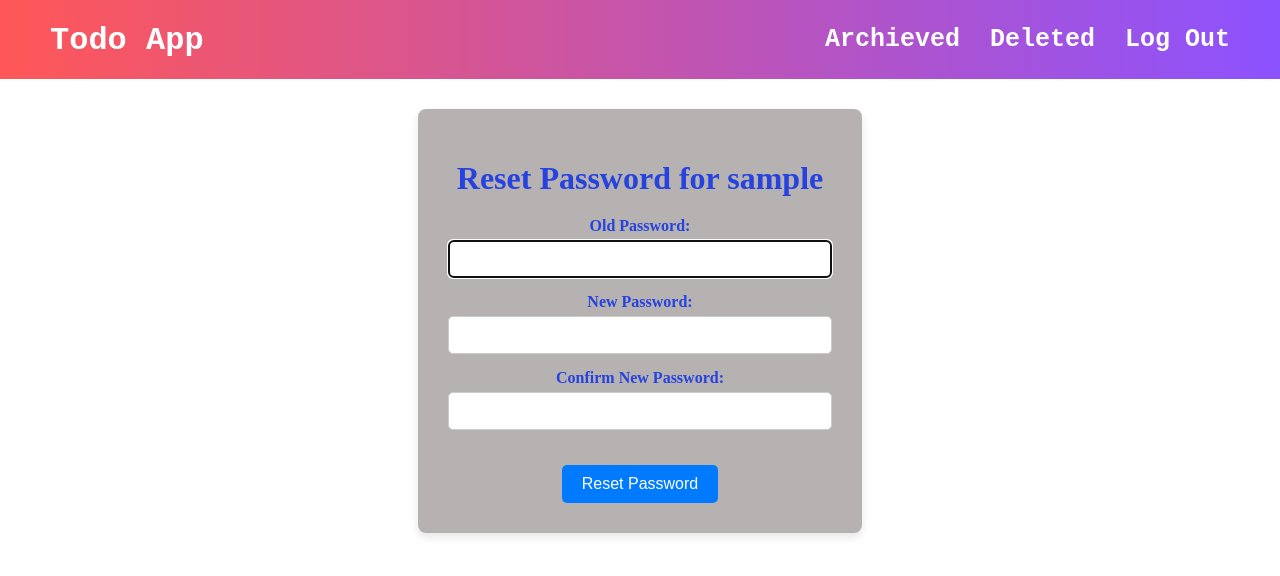
After one commit to coderiukl/django-tiny-app, a Django app: page /admin-custome/manage-users/reset-password/1/ in a window 1280 px wide. The commit adds this page. Shown: the top 576 px of the page. Run offline with Django 5.2, Linux system fonts and the light colour scheme; the visitor is signed in with stand-in values (Sample User, id 1); data comes from the database, SQL or seed files in the repository.

Commit message:
Release Version 1 2 3 4

```diff
--- a/todo_app/static/css/style.css
+++ b/todo_app/static/css/style.css
@@ -155,7 +155,7 @@ button.add_task:hover {
 }
 
 
-/* login.html */
+/* <---------------------------------------------- login ------------------------------------------> */
 .login {
     width: 350px;
     padding: 40px 30px;
@@ -205,7 +205,7 @@ button.add_task:hover {
 }
 
 
-/* signup.html */
+/* <------------------------------------------ Signup -----------------------------------------------> */
 .registration {
     display: flex;
     justify-content: center;
@@ -367,7 +367,7 @@ button.add_task:hover {
 }
 
 
-/* Edit */
+/* <---------------------------Edit-------------------------->*/
 /* Modal mặc định ẩn */
 .modal {
     display: none;
@@ -451,3 +451,174 @@ button.add_task:hover {
     padding: 20px;
     text-align: center;
 }
+
+/* admin-manage_users */
+.container-admin {
+    max-width: 1200px;
+    margin: 0 auto;
+    padding: 30px;
+    background-color: #293342;
+    border-radius: 10px;
+    box-shadow: 0 4px 10px rgba(0, 0, 0, 0.1);
+    margin-top: 30px;
+}
+
+.container-admin h1 {
+    text-align: center;
+    color: white;
+    font-family: 'Gill Sans', 'Gill Sans MT', Calibri, 'Trebuchet MS', sans-serif ;
+    margin-bottom: 20px;
+    font-size: 36px;
+    font-weight: bold;
+}
+
+.table-users {
+    width: 100%;
+    border-collapse: collapse;
+    background-color: #ffffff;
+    margin-top: 20px;
+    border-radius: 8px;
+    overflow: hidden;
+    box-shadow: 0 2px 5px rgba(0, 0, 0, 0.1)
+}
+
+.table-users thead {
+    background-color: #4e73df;
+    color: white;
+    text-align: left;
+}
+
+.table-users th, .table-users td {
+    padding: 15px;
+    text-align: left;
+    font-size: 16px;
+}
+
+.table-users tbody tr:nth-child(even){
+    background-color: #f2f2f2;
+}
+
+.table-users tbody tr:hover {
+    background-color: #d3d3d3;
+}
+
+.table-users a {
+    text-decoration: none;
+    color: #ffffff;
+    background-color: #4e73df;
+    padding: 8px 15px;
+    border-radius: 5px;
+    margin-right: 10px;
+    transition: background-color 0.3s ease;
+}
+
+.table-users a:hover {
+    background-color: #2c3e50;
+}
+
+.table-users tbody tr td[colspan="4"]{
+    text-align: center;
+    color: #888;
+    font-style: italic;
+}
+
+.container-admin .message {
+    padding: 10px;
+    background-color: #f8d7da;
+    color: #721c24;
+    margin-bottom: 20px;
+    border: 1px solid #f5c6cb;
+    border-radius: 5px;
+}
+
+container-admin .success-message {
+    background-color: #d4edda;
+    color: #155724;
+    border: 1px solid #c3e6cb;
+}
+
+/* Điều chỉnh các liên kết */
+.container-admin a {
+    color: white;
+}
+
+.container-admin a:hover {
+    text-decoration: underline;
+}
+
+/* <------------------------- Reset Password ------------------------------------->*/
+/* Container for the reset password page */
+.container-resetpassword {
+    width: 30%;
+    margin: 0 auto;
+    padding: 30px;
+    background-color: #b6b2b2;
+    border-radius: 8px;
+    box-shadow: 0 4px 8px rgba(0, 0, 0, 0.1);
+    text-align: center;
+    margin-top: 30px;
+}
+
+.container-resetpassword h1 {
+    color: #2642df;
+    margin-bottom: 20px;
+}
+
+/* Form styling */
+.reset-form {
+    display: flex;
+    flex-direction: column;
+    align-items: center;
+}
+
+.form-group {
+    width: 100%;
+    margin-bottom: 15px;
+}
+
+.container-resetpassword label {
+    font-size: 16px;
+    color: #2642df;
+    display: block;
+    font-weight: 600;
+    margin-bottom: 5px;
+}
+
+.container-resetpassword input {
+    width: 100%;
+    padding: 10px;
+    border-radius: 5px;
+    border: 1px solid #ccc;
+    font-size: 14px;
+    box-sizing: border-box;
+}
+
+/* Error message styling */
+.error-message {
+    color: red;
+    font-size: 12px;
+    margin-top: 5px;
+}
+
+/* Button styling */
+.reset-password-btn {
+    background-color: #007bff;
+    color: white;
+    padding: 10px 20px;
+    border: none;
+    border-radius: 5px;
+    font-size: 16px;
+    cursor: pointer;
+    margin-top: 20px;
+}
+
+.reset-password-btn:hover {
+    background-color: #0056b3;
+}
+
+/* Responsive styling */
+@media (max-width: 768px) {
+    .container-resetpassword {
+        width: 90%;
+    }
+}
--- a/todo_app/templates/archieved.html
+++ b/todo_app/templates/archieved.html
@@ -6,10 +6,10 @@
     <h1>Your tasks archieved there</h1>
     <table class="table-archieved">
         <tbody>
-            {% for item in tasks_archieved%}
+            {% for item in tasks_archieved %}
             <tr class="task-item">
                 <td>
-                    <a href="{% url 'update' item.pk%}?action=is_completed" class="task-title {% if item.is_completed %} completed-task {% else %} pending-task {% endif %}"
+                    <a href="{% url 'update' item.pk %}?action=is_completed" class="task-title {% if item.is_completed %} completed-task {% else %} pending-task {% endif %}"
                        id="task_{{ item.pk }}" onclick="toggleCompleted(event, {{ item.pk }})">
                         {{ item.title }}
                     </a>
--- /dev/null
+++ b/todo_app/templates/reset_password.html
@@ -0,0 +1,39 @@
+{% extends "base.html" %}
+{% load static %}
+{% block content %}
+    <div class="container-resetpassword">
+        <h1>Reset Password for {{ user.username }}</h1>
+        <form method="POST" class="reset-form">
+            {% csrf_token %}
+
+            <!-- Old Password Field -->
+            <div class="form-group">
+                <label for="old_password">Old Password:</label>
+                {{ form.old_password }}
+                {% for error in form.old_password.errors %}
+                    <div class="error-message">{{ error }}</div>
+                {% endfor %}
+            </div>
+
+            <!-- New Password Field -->
+            <div class="form-group">
+                <label for="new_password">New Password:</label>
+                {{ form.new_password1 }}
+                {% for error in form.new_password.errors %}
+                    <div class="error-message">{{ error }}</div>
+                {% endfor %}
+            </div>
+
+            <!-- Confirm New Password Field -->
+            <div class="form-group">
+                <label for="new_password2">Confirm New Password:</label>
+                {{ form.new_password2 }}
+                {% for error in form.new_password2.errors %}
+                    <div class="error-message">{{ error }}</div>
+                {% endfor %}
+            </div>
+
+            <button type="submit" class="reset-password-btn">Reset Password</button>
+        </form>
+    </div>
+{% endblock %}
--- a/todo_app/urls.py
+++ b/todo_app/urls.py
@@ -13,5 +13,9 @@ urlpatterns = [
     path('deleted/',views.delete_task, name='deleted'),
     path('<int:pk>/edit/',views.update_task, name='update'),
     path('empty_recycle_bin/', views.empty_recycle_bin, name='empty_recycle_bin'),
+    # admin
+    path('admin-custome/manage-users/', views.manage_users, name='manage_users'),
+    path('admin-custome/manage-users/block/<int:user_id>/', views.toggle_block_user, name='toggle_block_user'),
+    path('admin-custome/manage-users/reset-password/<int:user_id>/', views.reset_password, name='reset_password'),
 
 ] + static(settings.STATIC_URL, document_root=settings.STATIC_ROOT)
--- a/todo_app/views.py
+++ b/todo_app/views.py
@@ -1,10 +1,11 @@
 from django.shortcuts import render, redirect, get_object_or_404
 from .models import Task
 from .forms import TaskForm, LoginForm, RegistrationForm
-from django.contrib.auth import authenticate, login, logout
+from django.contrib.auth import authenticate, login, logout, get_user_model, update_session_auth_hash
 from django.contrib import messages
 from django.contrib.auth.decorators import login_required, user_passes_test
 from django.contrib.auth.models import User
+from django.contrib.auth.forms import PasswordChangeForm
 
 
 # Create your views here.
@@ -69,14 +70,18 @@ def signin(request):
     if request.method == "POST":
         form = LoginForm(request.POST)
         if form.is_valid():
-            username = form.cleaned_data.get("username")
-            password = form.cleaned_data.get("password")
+            username = request.POST["username"]
+            password = request.POST["password"]
+            user = authenticate(request, username=username, password=password)
 
-            user = authenticate(request, username=username, password=password)
             if user is not None:
-                login(request, user)
-                messages.success(request, "Login successful! Welcome back 🎉")
-                return redirect('home')  # Chuyển hướng về trang chủ
+                if user.is_active:
+                    login(request, user)
+                    messages.success(request, "Login successful! Welcome back 🎉")
+                    return redirect('home')  # Chuyển hướng về trang chủ
+                else:
+                    messages.error(request, "Your account has been blocked.")
+                    return redirect('signin')
             else:
                 messages.error(request, "Invalid username or password!")  # Hiển thị lỗi
                 return render(request, "signin.html", {"loginform": form})  # Render lại trang login với lỗi
@@ -110,7 +115,47 @@ def logout_view(request):
 def is_admin(user):
     return user.is_superuser
 
-@user_passes_test(is_admin, login_url='/')
-def admin_user_list(request):
+# Quản lý user - admin chỉ có thể xem danh sách người dùng và thực hiện các thao tác
+@user_passes_test(is_admin)
+def manage_users(request):
     users = User.objects.all()
-    return render(request, 'admin_user_list.html', {'users':users})
+    return render(request, "manage_users.html", {'users': users})
+
+# Khóa hoặc mở khóa user
+@user_passes_test(is_admin)
+def toggle_block_user(request, user_id):
+    user = get_object_or_404(User, id=user_id)
+
+    # Không cho phép admin khóa chính tài khoản của mình
+    if user == request.user:
+        messages.error(request, "You cannot block your own account.")
+        return redirect('manage_users')
+
+    # Khóa hoặc mở khóa tài khoản user
+    user.is_active = not user.is_active  # Khóa user bằng cách thay đổi trạng thái is_active
+    user.save()
+    status = "blocked" if not user.is_active else "unblocked"
+    messages.success(request, f"User {user.username} has been {status}.")
+    return redirect('manage_users')
+
+# Reset mật khẩu cho user
+@user_passes_test(is_admin)
+def reset_password(request, user_id):
+    user = get_object_or_404(User, id=user_id)
+
+    # Nếu user đang bị khóa, thông báo và không cho phép reset mật khẩu
+    if not user.is_active:
+        messages.error(request, "User account is blocked. Cannot reset password.")
+        return redirect('manage_users')
+
+    if request.method == "POST":
+        form = PasswordChangeForm(user, request.POST)
+        if form.is_valid():
+            form.save()
+            update_session_auth_hash(request, form.user)  # Cập nhật session sau khi đổi mật khẩu
+            messages.success(request, f"Password for {user.username} has been reset.")
+            return redirect('manage_users')
+    else:
+        form = PasswordChangeForm(user)
+
+    return render(request, 'reset_password.html', {'form': form, 'user': user})
```
Also changed, not shown: todo_app/forms.py (+8 -1 lines), todo_app/models.py (+22 -1 lines), todo_app/templates/manage_users.html (added, +48 -0 lines), todo_app/templates/signin.html (+9 -0 lines).
